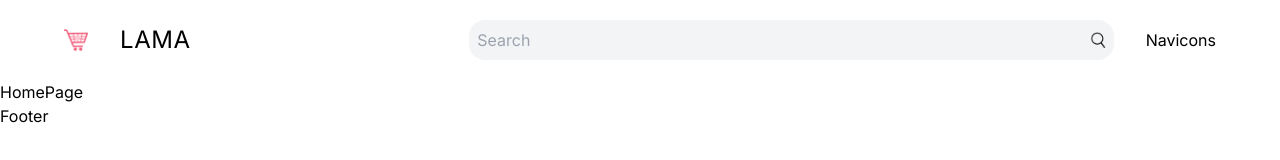
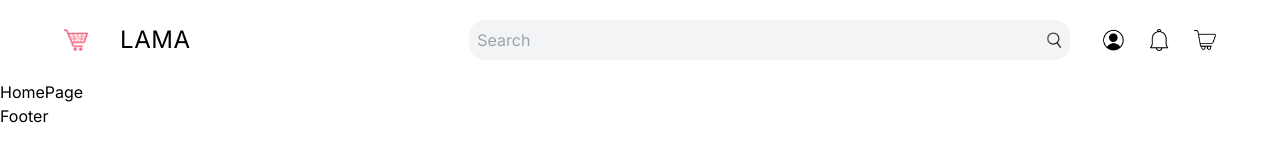
Before and after one commit to HimashaNethmini/admin-dashboard, a Next.js app: page / in a window 1280 px wide. Shown: the top 160 px of the page. Built offline with nearby package versions, Linux system fonts and the light colour scheme.

Commit message:
right side of the homepage

```diff
--- a/src/app/components/Navicons.tsx
+++ b/src/app/components/Navicons.tsx
@@ -1,9 +1,40 @@
-import React from 'react'
+"use client";
+
+import { useState } from "react";
+import Image from "next/image";
 
 const Navicons = () => {
+  //use state
+  const [isProfileOpen, setisProfileOpen] = useState(false);
+  const [isCartOpen, setisCartOpen] = useState(false);
+
   return (
-    <div>Navicons</div>
-  )
-}
+    // right side of the homepage
+    <div className="flex items-center gap-4 xl:gap-6">
+      <Image
+        src="/profile.png"
+        alt=""
+        width={22}
+        height={22}
+        className="cursor-pointer"
+      />
+      {isProfileOpen && <div className=""></div>}
+      <Image
+        src="/notification.png"
+        alt=""
+        width={22}
+        height={22}
+        className="cursor-pointer"
+      />
+      <Image
+        src="/cart.png"
+        alt=""
+        width={22}
+        height={22}
+        className="cursor-pointer"
+      />
+    </div>
+  );
+};
 
-export default Navicons
+export default Navicons;
```
